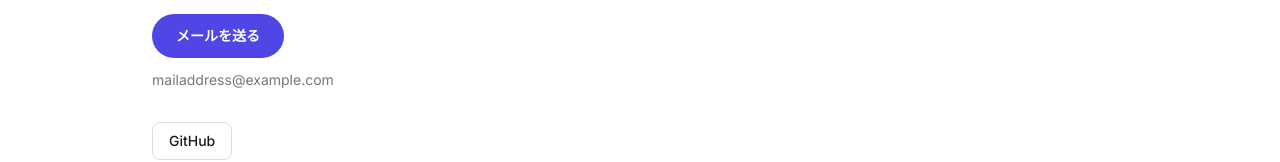
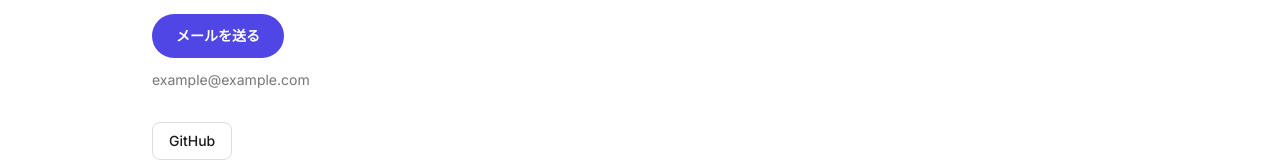
Before and after one commit to Kousei102/portfolio-site, a Next.js app: page / in a window 1280 px wide. Shown: the part 1876-2038 px from the top of the page. Built offline with nearby package versions, Linux system fonts and the light colour scheme.

Commit message:
update profile

```diff
--- a/src/data/profile.ts
+++ b/src/data/profile.ts
@@ -31,7 +31,7 @@ export const profile: Profile = {
   headline: "はじめまして、新米エンジニアです",
   about:
     "Claude Codeを用いた開発を学んでいます。\n\n※ 現在、このポートフォリオは制作中です。内容が不十分な箇所があります。ご了承ください。",
-  email: "mailaddress@example.com",
+  email: "example@example.com",
   socials: [
     { label: "GitHub", href: "https://github.com/Kousei102" },
     /** { label: "X (Twitter)", href: "https://x.com/your-account" }, */
```
